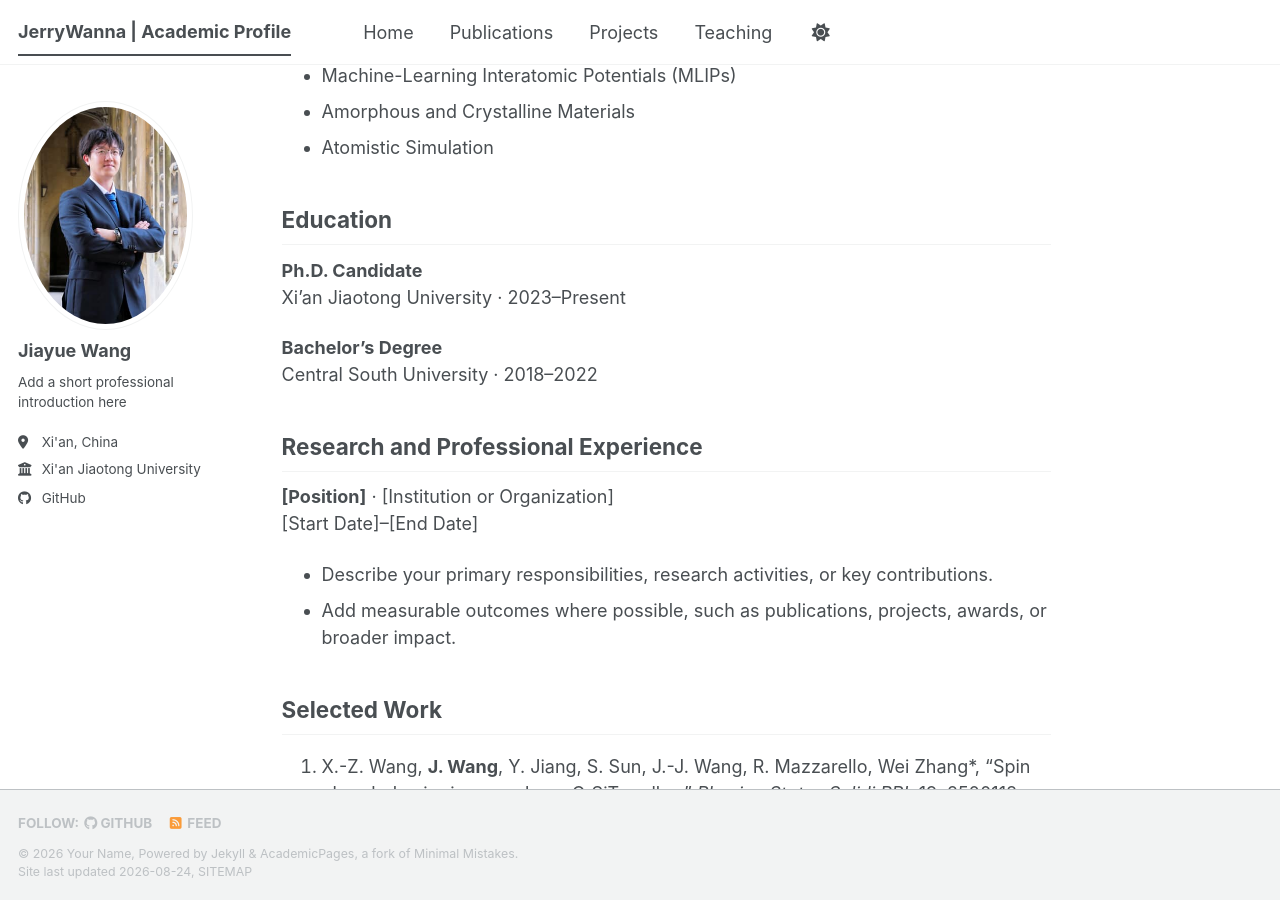
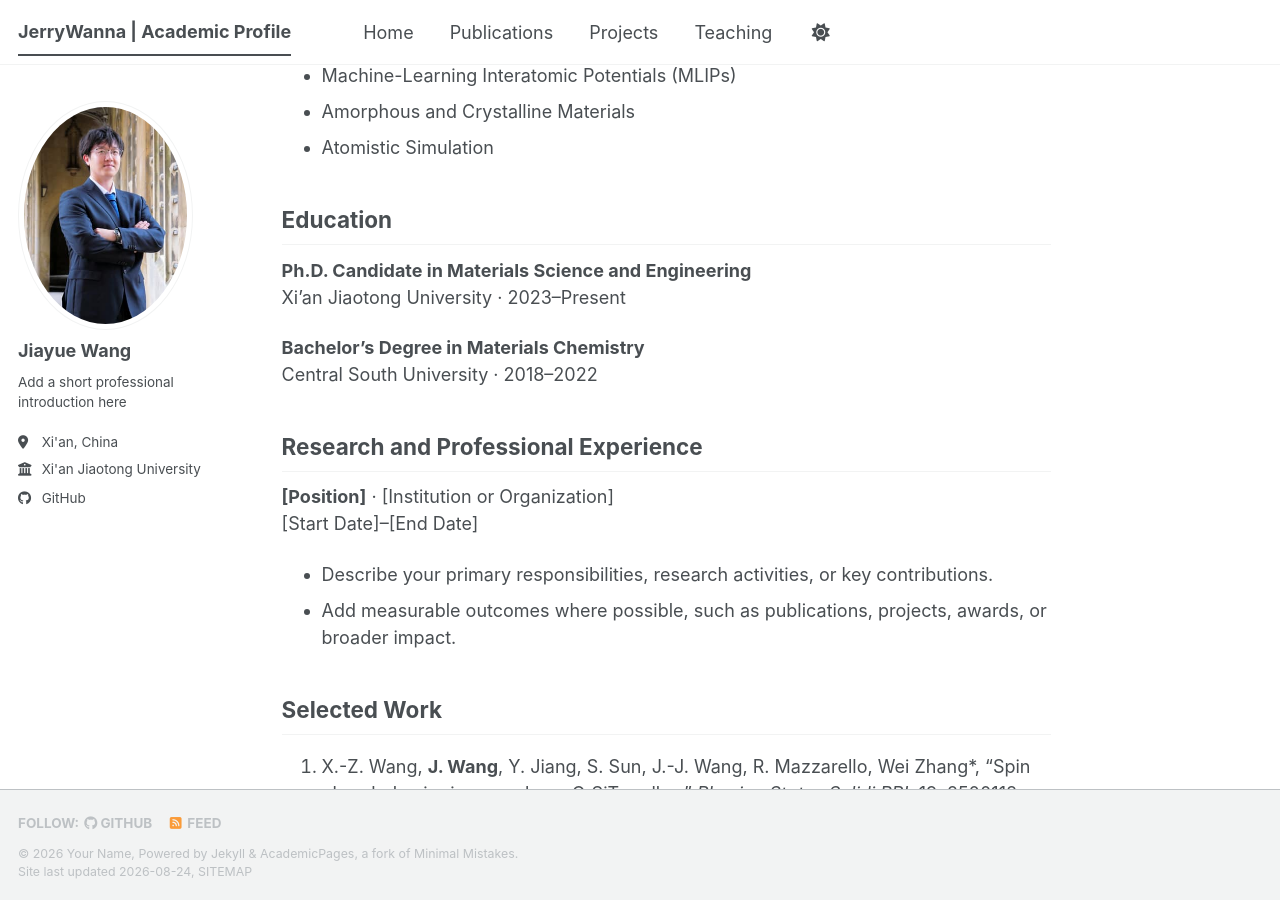
Before and after one commit to JerryWanna/JerryWanna.github.io, a Jekyll site: the page built from _pages/about.md, in a window 1280 px wide and 900 px high, scrolled down 551 px. Built offline with Jekyll 4.4.1, drawn with Linux system fonts in a browser that asks for light colours; a style sheet for code colours, icons or effects is not loaded.

Commit message:
Add fields of study to education history

```diff
--- a/_pages/about.md
+++ b/_pages/about.md
@@ -22,10 +22,10 @@ My research focuses on understanding phase-transition processes in phase-change
 
 ## Education
 
-**Ph.D. Candidate**
+**Ph.D. Candidate in Materials Science and Engineering**
 Xi’an Jiaotong University · 2023–Present
 
-**Bachelor’s Degree**
+**Bachelor’s Degree in Materials Chemistry**
 Central South University · 2018–2022
 
 ## Research and Professional Experience
```
